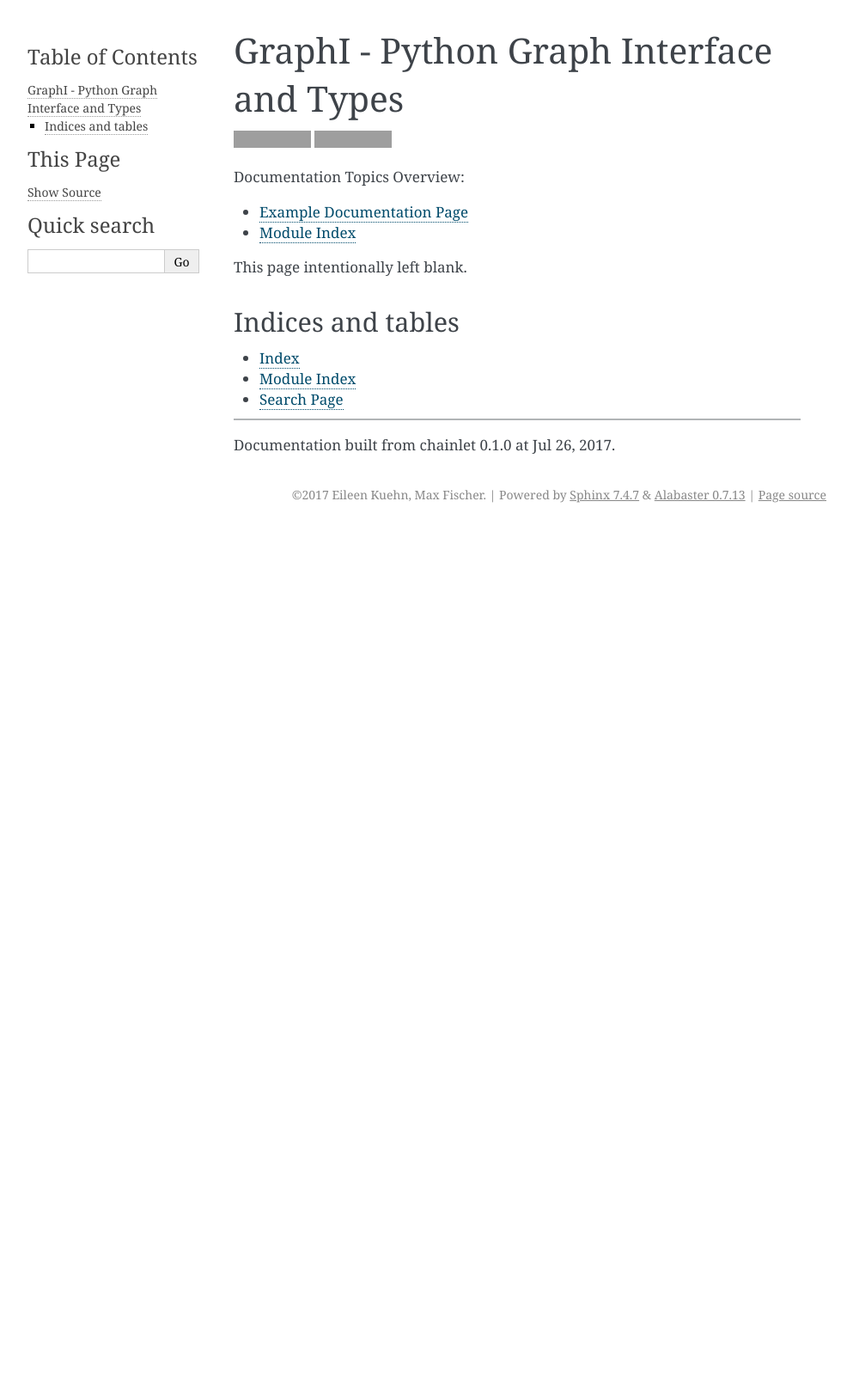
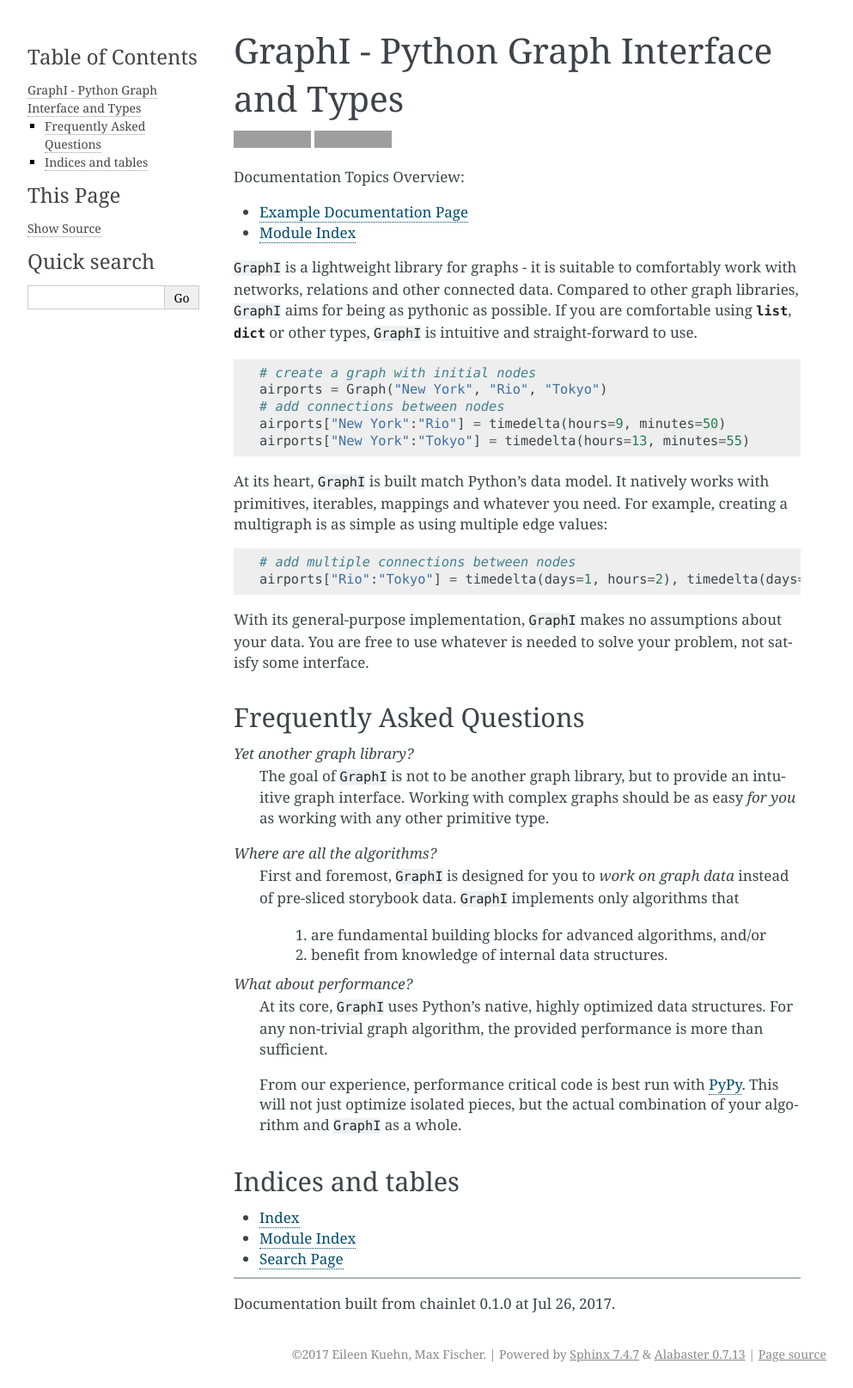
Before and after one commit to MaineKuehn/graphi, a Sphinx documentation site: the page built from docs/index.rst, in a window 1280 px wide. Shown: the whole page at 86% size, without its empty margins (148-1141 px from the left). Built offline with Sphinx 7.4.7, drawn with Linux system fonts in a browser that asks for light colours; formulas are drawn with MathJax 3; pages that are not in the unit, such as notebooks, are missing from menus; before the commit the page ends 900 px from its top, so only the background shows below that; grey boxes are pictures that could not be loaded.

Commit message:
added documentation introduction

```diff
--- a/docs/index.rst
+++ b/docs/index.rst
@@ -23,7 +23,51 @@
     Changelog <source/changelog>
     Module Index <source/api/modules>
 
-This page intentionally left blank.
+``GraphI`` is a lightweight library for graphs - it is suitable to comfortably work with networks, relations and other connected data.
+Compared to other graph libraries, ``GraphI`` aims for being as pythonic as possible.
+If you are comfortable using :py:class:`list`, :py:class:`dict` or other types, ``GraphI`` is intuitive and straight-forward to use.
+
+.. code::
+
+    # create a graph with initial nodes
+    airports = Graph("New York", "Rio", "Tokyo")
+    # add connections between nodes
+    airports["New York":"Rio"] = timedelta(hours=9, minutes=50)
+    airports["New York":"Tokyo"] = timedelta(hours=13, minutes=55)
+
+At its heart, ``GraphI`` is built match Python's data model.
+It natively works with primitives, iterables, mappings and whatever you need.
+For example, creating a multigraph is as simple as using multiple edge values:
+
+.. code::
+
+    # add multiple connections between nodes
+    airports["Rio":"Tokyo"] = timedelta(days=1, hours=2), timedelta(days=1, hours=3)
+
+With its general-purpose implementation, ``GraphI`` makes no assumptions about your data.
+You are free to use whatever is needed to solve your problem, not satisfy some interface.
+
+Frequently Asked Questions
+==========================
+
+*Yet another graph library?*
+    The goal of ``GraphI`` is not to be another graph library, but to provide an intuitive graph interface.
+    Working with complex graphs should be as easy *for you* as working with any other primitive type.
+
+*Where are all the algorithms?*
+    First and foremost, ``GraphI`` is designed for you to *work on graph data* instead of pre-sliced storybook data.
+    ``GraphI`` implements only algorithms that
+
+        1. are fundamental building blocks for advanced algorithms, and/or
+
+        2. benefit from knowledge of internal data structures.
+
+*What about performance?*
+    At its core, ``GraphI`` uses Python's native, highly optimized data structures.
+    For any non-trivial graph algorithm, the provided performance is more than sufficient.
+
+    From our experience, performance critical code is best run with `PyPy <https://pypy.org>`_.
+    This will not just optimize isolated pieces, but the actual combination of your algorithm and ``GraphI`` as a whole.
 
 Indices and tables
 ==================
```
